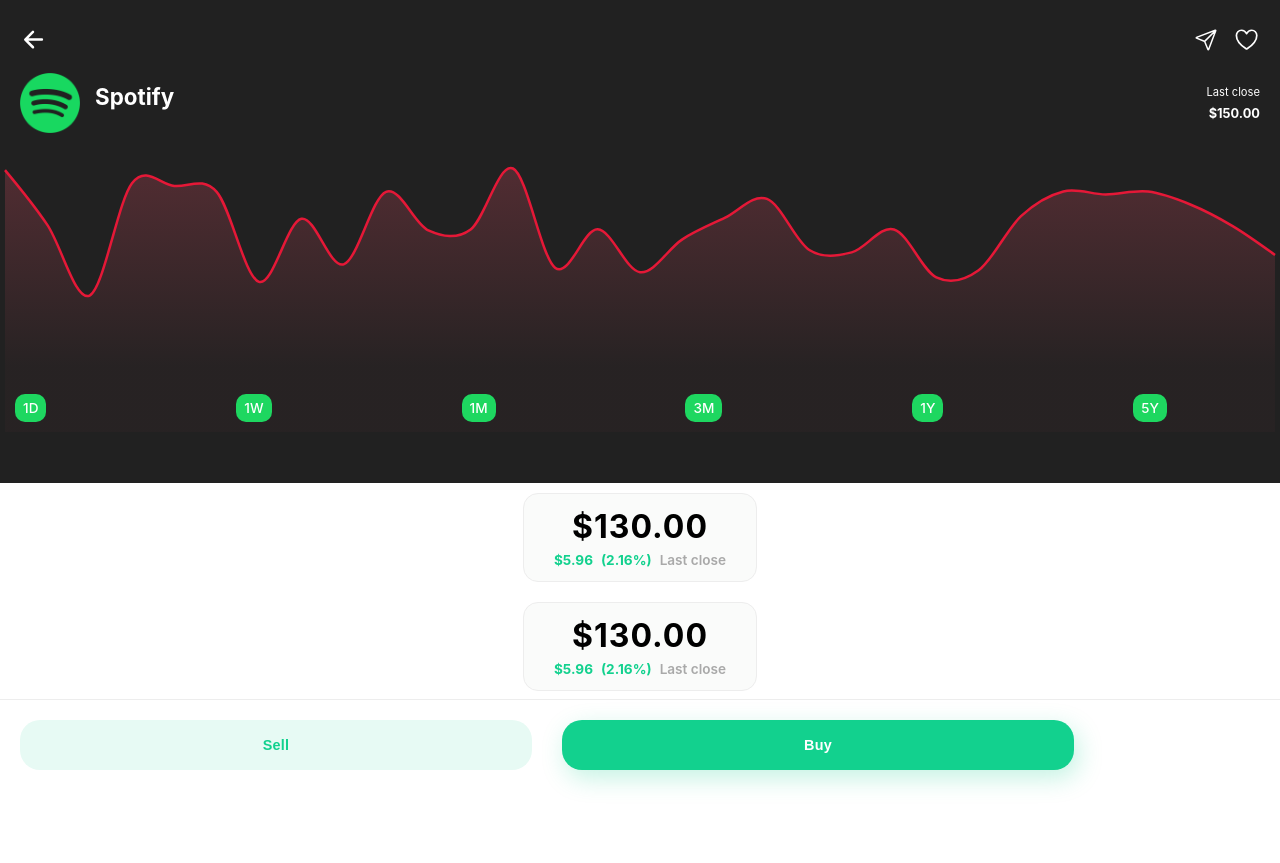
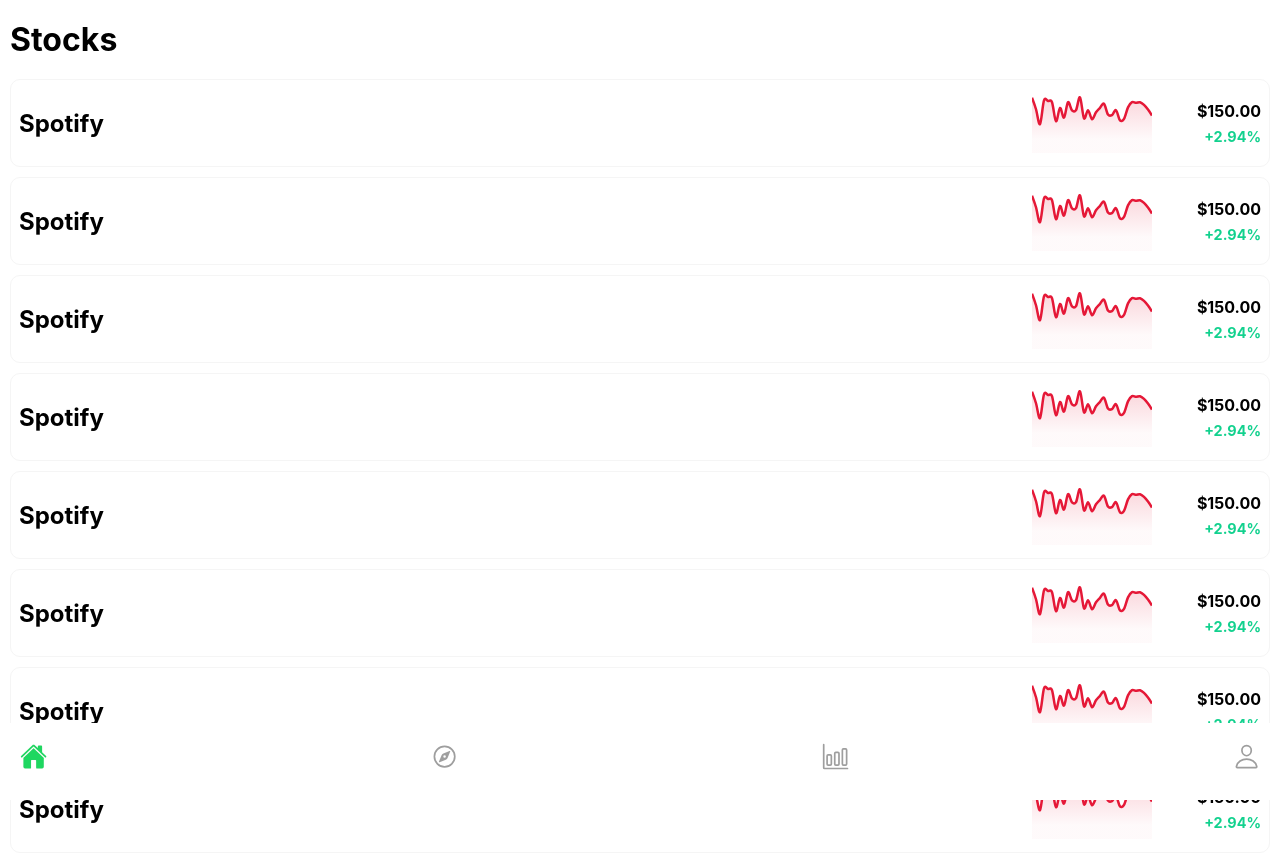
Before and after one commit to ajaykrshna/trading-pwa, a React (Create React App) app: page / in a window 1280 px wide. Before the commit the page ends 800 px from the top, so only its background shows below. Built offline with nearby package versions, Linux system fonts and the light colour scheme.

Commit message:
added navbar

```diff
--- a/package.json
+++ b/package.json
@@ -10,6 +10,7 @@
     "date-fns": "^2.30.0",
     "react": "^18.2.0",
     "react-dom": "^18.2.0",
+    "react-router-dom": "^6.14.0",
     "react-scripts": "5.0.1",
     "recharts": "^2.7.2",
     "web-vitals": "^2.1.0"
--- a/src/App.js
+++ b/src/App.js
@@ -1,11 +1,13 @@
 import React from "react";
 import Stocks from './components/Stocks'
 import Stockpage from "./components/Stockpage";
+import Navbar from "./components/Navbar";
 
 function App() {
   return (
     <div className="App">
-      <Stockpage />
+      <Stocks />
+      <Navbar />
     </div>
   );
 }
--- /dev/null
+++ b/src/components/Navbar.js
@@ -0,0 +1,12 @@
+import React from "react";
+
+export default function Navbar() {
+    return(
+        <div className="bottomnavbar">
+            <ion-icon name="home"  id='bottomnavbariconshome'></ion-icon>
+            <ion-icon name="compass-outline" id='bottomnavbaricons'></ion-icon>
+            <ion-icon name="bar-chart-outline" id='bottomnavbaricons'></ion-icon>
+            <ion-icon name="person-outline" id='bottomnavbariconshome'></ion-icon>
+        </div>
+    )
+}
--- a/src/components/Stockcard.js
+++ b/src/components/Stockcard.js
@@ -1,13 +1,17 @@
 import React from "react";
-import dp from '../images/dp.png'
 import '../index.css'
+import { ResponsiveContainer, AreaChart, XAxis, YAxis, Area, Tooltip, CartesianGrid } from "recharts";
+import { format, parseISO, subDays } from "date-fns";
+import { curveCardinal } from "d3-shape";
 
 function Stockcard() {
     return (
         <div className="stockcard">
             <h2>Spotify</h2>
             <div className="stockcard--wrap">
-                <img src={dp} alt="graph" ></img>
+                <div className="stockcard--graph">
+                    {chart}
+                </div>
                 <div className="stockcard--price">
                     <p className="stockcard--price--main">$150.00</p>
                     <p className="stockcard--price--profit">+2.94%</p>
@@ -17,4 +21,56 @@
     );
 }
 
+
+const data = [];
+for (let num = 30; num >= 0; num--) {
+    data.push({
+        date: subDays(new Date(), num).toISOString().substring(0, 10),
+        value: 1 + Math.random()
+    })
+}
+
+const chart = (
+    <ResponsiveContainer width='100%' height='100%'>
+        <AreaChart data={data}>
+            <defs>
+                <linearGradient id="colorgreen" x1="0" y1="0" x2="0" y2="1">
+                    <stop offset="0%" stopColor="#1ED760" stopOpacity={0.4} />
+                    <stop offset="75%" stopColor="#1ED760" stopOpacity={0.05} />
+                </linearGradient>
+                <linearGradient id="colorred" x1="0" y1="0" x2="0" y2="1">
+                    <stop offset="0%" stopColor="#eb5168" stopOpacity={0.4} />
+                    <stop offset="75%" stopColor="#eb5168" stopOpacity={0.05} />
+                </linearGradient>
+            </defs>
+            <Area type={curveCardinal} dataKey='value' stroke='#e51837' strokeWidth={2.5} fill="url(#colorred)" />
+            <XAxis
+                dataKey='date'
+                axisLine={false}
+                tickLine={false}
+                hide={true}
+                tickFormatter={str => {
+                    const date = parseISO(str);
+                    if (date.getDate() % 7 === 0) {
+                        return format(date, "MMM, d");
+                    }
+                    return "";
+                }}
+            />
+            <YAxis
+                dataKey='value'
+                hide={true}
+                axisLine={false}
+                tickLine={false}
+                tickCount={8}
+                type="number"
+                /* domain={["auto", "auto"]} */
+                tickFormatter={(number) => `$${number.toFixed(2)}`}
+            />
+            {/* <Tooltip content={<Customtooltip />} cursor={false} /> */}
+            {/* <CartesianGrid opacity={0.1} vertical={false} /> */}
+        </AreaChart>
+    </ResponsiveContainer>
+)
+
 export default Stockcard;
--- a/src/components/Stockchart.js
+++ b/src/components/Stockchart.js
@@ -15,8 +15,6 @@
         value: 1 + Math.random()
     })
 }
-
-console.log(data);
 
 function Stockchart() {
     return (
--- a/src/components/Stocks.js
+++ b/src/components/Stocks.js
@@ -1,14 +1,23 @@
 import React from "react";
 import Stockcard from "./Stockcard";
+
 
 function Stocks() {
   return (
     <div className="stocks">
       <h1 className="stocks--mainh1">Stocks</h1>
-      <Stockcard/>
-      <Stockcard/>
+      <Stockcard />
+      <Stockcard />
+      <Stockcard />
+      <Stockcard />
+      <Stockcard />
+      <Stockcard />
+      <Stockcard />
+      <Stockcard />
     </div>
   );
 }
 
+
+
 export default Stocks;
--- a/src/index.css
+++ b/src/index.css
@@ -16,6 +16,9 @@
     margin: 0;
     overflow-x: hidden;
     min-height: 100vh;
+    display: flex;
+    flex-direction: column;
+    justify-content: space-between;
   }
 
   .navbar {
@@ -52,6 +55,7 @@
   }
 
   .stocks {
+    padding: 10px;
     display: flex;
     flex-direction: column;
     gap: 10px;
@@ -71,8 +75,9 @@
     /* box-shadow: 0 0px 3px 0.2px rgba(0, 0, 0, 0.25); */
   }
 
-  .stockcard img {
+  .stockcard--graph {
     height: 70px;
+    min-width: 130px;
   }
 
   .stockcard--wrap {
@@ -251,4 +256,26 @@
     font-size: 0.9rem;
     letter-spacing: 0.0125rem;
   }
+
+  .bottomnavbar {
+    /*  height: 60px; */
+    width: 100%;
+    padding-bottom: 30px;
+    padding-top: 20px;
+    display: flex;
+    justify-content: space-between;
+    position: fixed;
+    background-color: #fff;
+    bottom: 0;
+  }
+
+  #bottomnavbaricons {
+    color: #9e9e9e;
+  }
+
+  #bottomnavbariconshome {
+    color: #9e9e9e;
+    fill: #1ed760;
+    margin: 0 20px;
+  }
 }
```
Also changed, not shown: 1 other file (tests, documents, lock files or other folders).
